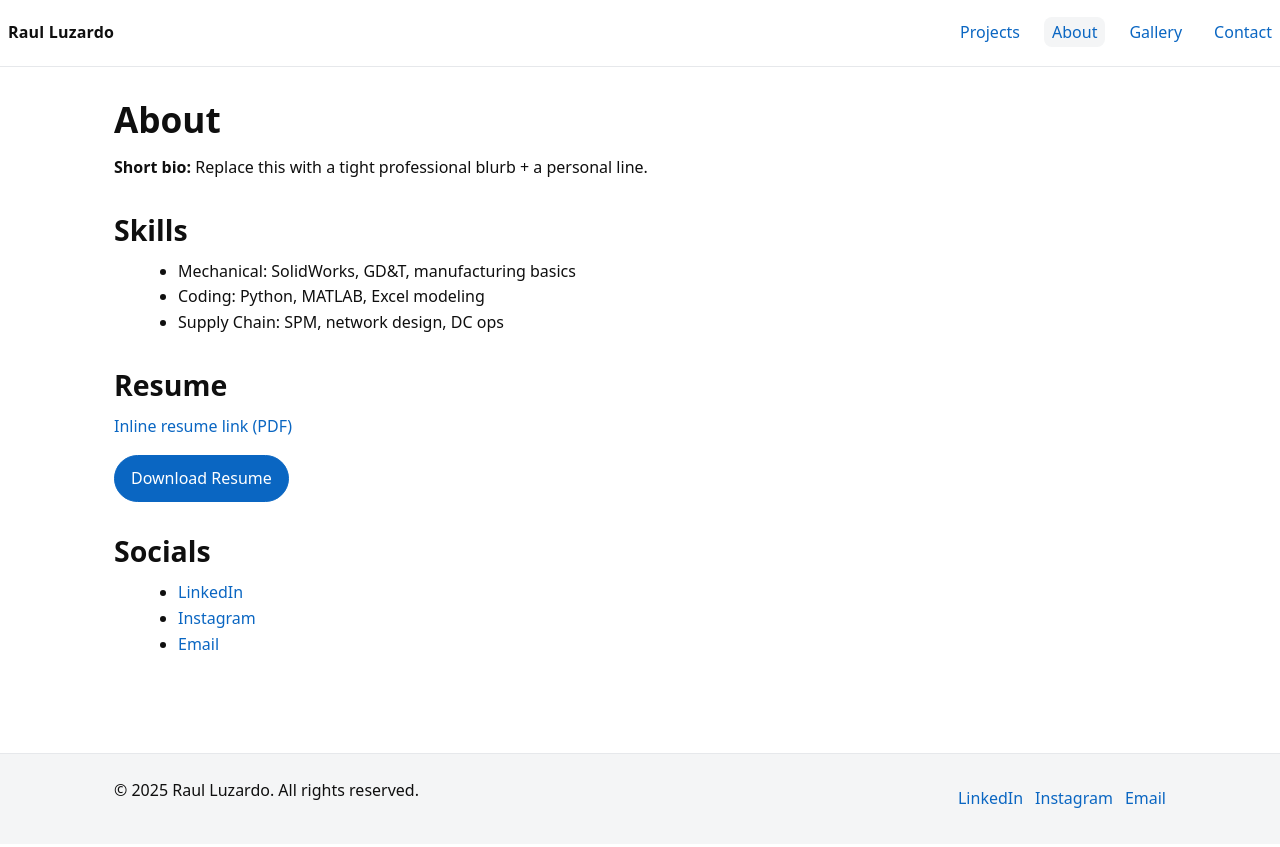
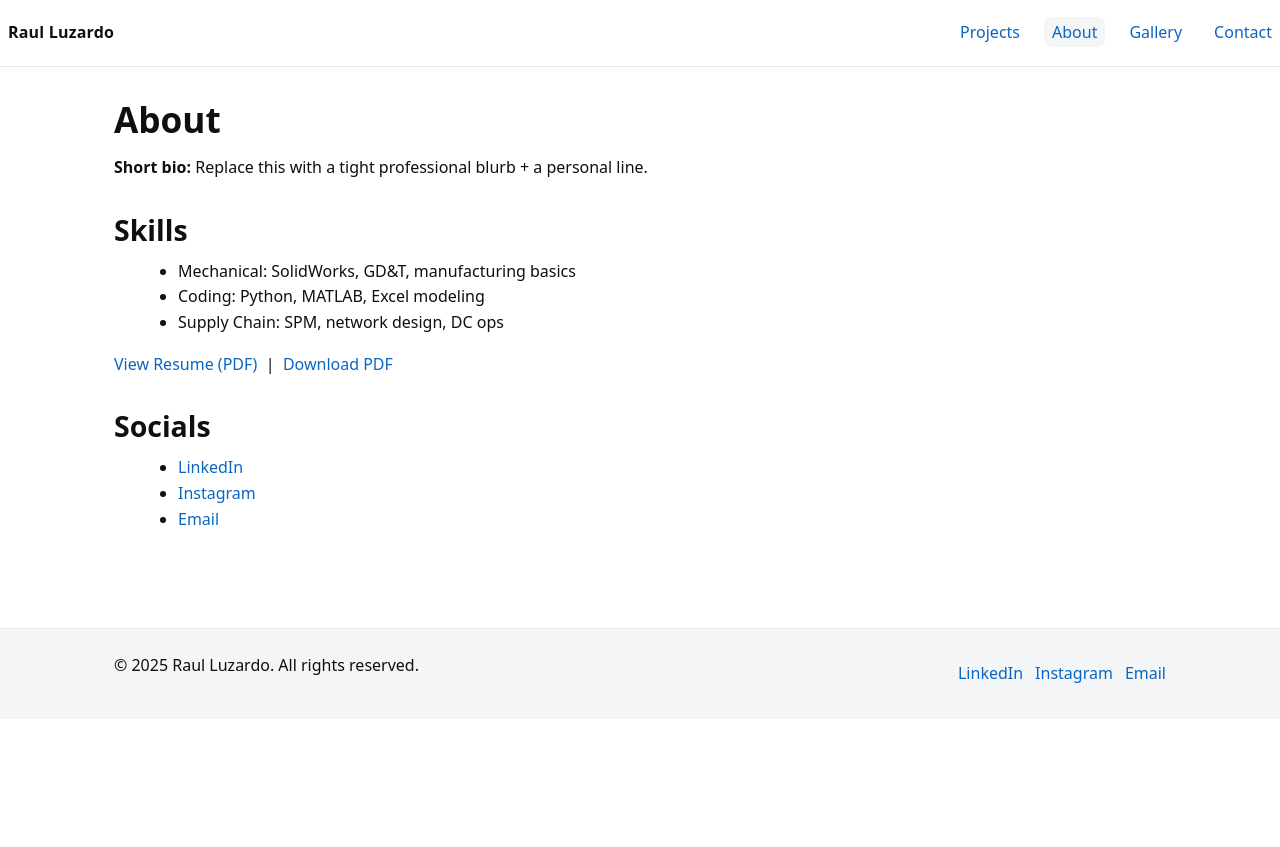
Before and after one commit to raluz-cyber/raul-portfolio, a Jekyll site: the page built from about.html, in a window 1280 px wide. Shown: the top 847 px of the page. Built offline with Jekyll 4.4.1, drawn with Linux system fonts in a browser that asks for light colours.

Commit message:
fix: add resume.pdf and wire About page links

```diff
--- a/about.html
+++ b/about.html
@@ -13,13 +13,16 @@ permalink: /about.html
   <li>Supply Chain: SPM, network design, DC ops</li>
 </ul>
 
-<h2>Resume</h2>
 <p>
-  <a href="{{ site.data.site.resume_path }}">Inline resume link (PDF)</a>
+  <a href="{{ site.baseurl }}/assets/docs/resume.pdf" target="_blank" rel="noopener">
+    View Resume (PDF)
+  </a>
+  &nbsp;|&nbsp;
+  <a href="{{ site.baseurl }}/assets/docs/resume.pdf" download>
+    Download PDF
+  </a>
 </p>
-<p>
-  <a class="btn" href="{{ site.data.site.resume_path }}">Download Resume</a>
-</p>
+
 
 <h2>Socials</h2>
 <ul>
```
Also changed, not shown: 1 other file.
